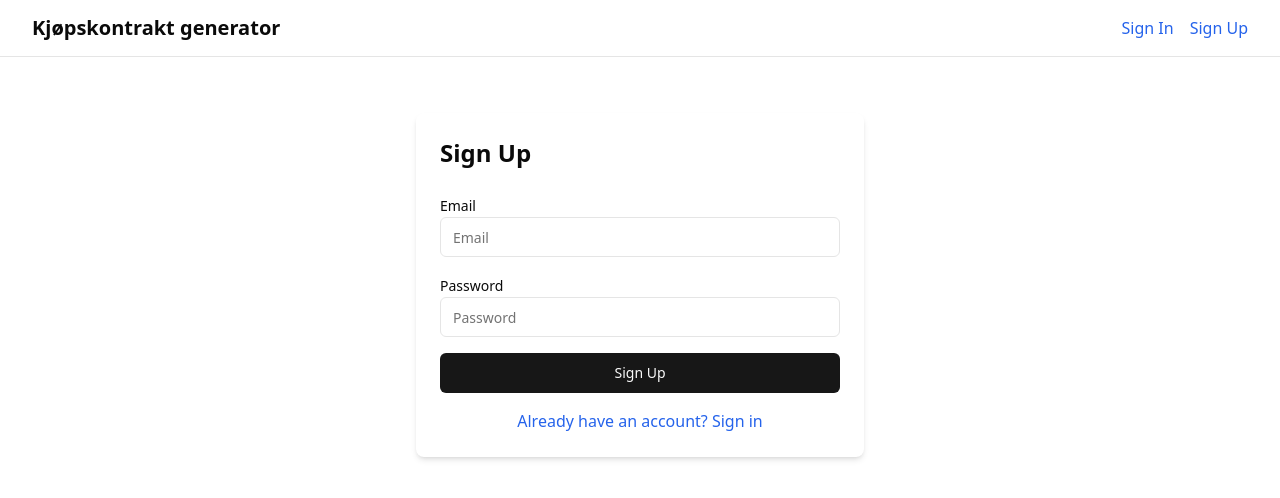
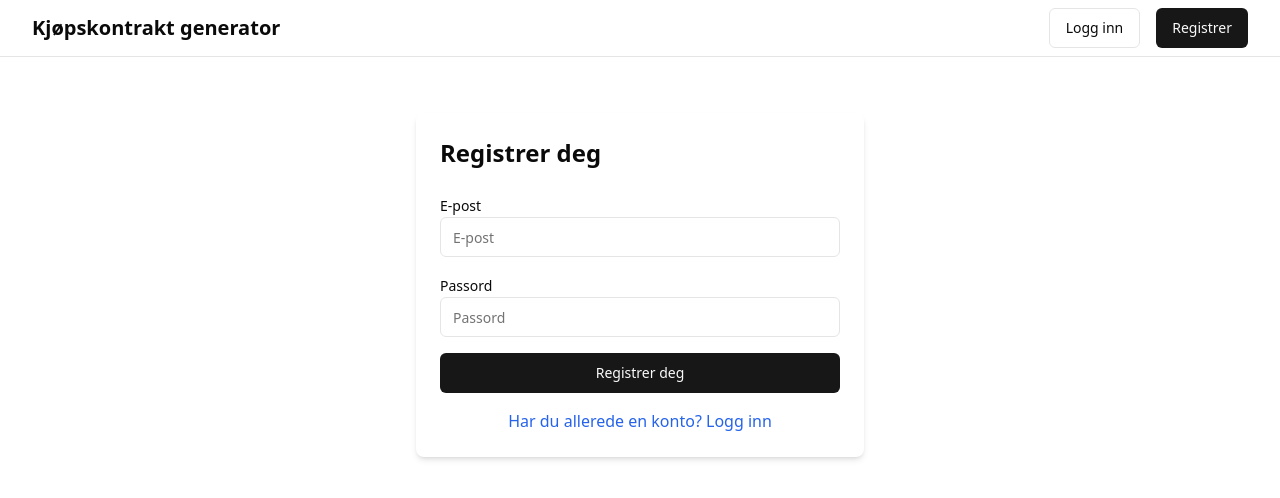
Before and after one commit to blendimaliqi/kjopskontrakt-next, a Next.js app: page /auth/signup in a window 1280 px wide. Shown: the top 498 px of the page. Built offline with nearby package versions, Linux system fonts and the light colour scheme; no server answers.

Commit message:
made norwegian translations

```diff
--- a/app/auth/signin/page.tsx
+++ b/app/auth/signin/page.tsx
@@ -30,7 +30,7 @@ export default function SignIn() {
     setIsLoading(false);
 
     if (result?.error) {
-      setError("Invalid email or password");
+      setError("Ugyldig e-post eller passord");
     } else {
       router.push("/");
     }
@@ -38,7 +38,7 @@ export default function SignIn() {
 
   return (
     <div className="max-w-md mx-auto mt-8 p-6 bg-white rounded-lg shadow-md">
-      <h1 className="text-2xl font-bold mb-6">Sign In</h1>
+      <h1 className="text-2xl font-bold mb-6">Logg Inn</h1>
       {error && (
         <Alert variant="destructive" className="mb-4">
           <AlertDescription>{error}</AlertDescription>
@@ -46,34 +46,34 @@ export default function SignIn() {
       )}
       <form onSubmit={handleSubmit} className="space-y-4">
         <div>
-          <Label htmlFor="email">Email</Label>
+          <Label htmlFor="email">E-post</Label>
           <Input
             id="email"
             type="email"
             value={email}
             onChange={(e) => setEmail(e.target.value)}
-            placeholder="Email"
+            placeholder="E-post"
             required
           />
         </div>
         <div>
-          <Label htmlFor="password">Password</Label>
+          <Label htmlFor="password">Passord</Label>
           <Input
             id="password"
             type="password"
             value={password}
             onChange={(e) => setPassword(e.target.value)}
-            placeholder="Password"
+            placeholder="Passord"
             required
           />
         </div>
         <Button type="submit" className="w-full" disabled={isLoading}>
-          {isLoading ? "Signing in..." : "Sign in"}
+          {isLoading ? "Logger inn..." : "Logg inn"}
         </Button>
       </form>
       <div className="mt-4 text-center">
         <Link href="/auth/signup" className="text-blue-600 hover:underline">
-          Don't have an account? Sign up
+          Har du ikke en konto? Registrer deg
         </Link>
       </div>
     </div>
--- a/app/auth/signup/page.tsx
+++ b/app/auth/signup/page.tsx
@@ -44,7 +44,7 @@ export default function SignUp() {
 
     if (result?.error) {
       setError(
-        "Error signing in after registration. Please try signing in manually."
+        "Feil ved innlogging etter registrering. Vennligst prøv å logge inn manuelt."
       );
     } else {
       router.push("/");
@@ -53,7 +53,7 @@ export default function SignUp() {
 
   return (
     <div className="max-w-md mx-auto mt-8 p-6 bg-white rounded-lg shadow-md">
-      <h1 className="text-2xl font-bold mb-6">Sign Up</h1>
+      <h1 className="text-2xl font-bold mb-6">Registrer deg</h1>
       {error && (
         <Alert variant="destructive" className="mb-4">
           <AlertDescription>{error}</AlertDescription>
@@ -61,34 +61,34 @@ export default function SignUp() {
       )}
       <form onSubmit={handleSignUp} className="space-y-4">
         <div>
-          <Label htmlFor="email">Email</Label>
+          <Label htmlFor="email">E-post</Label>
           <Input
             id="email"
             type="email"
             value={email}
             onChange={(e) => setEmail(e.target.value)}
-            placeholder="Email"
+            placeholder="E-post"
             required
           />
         </div>
         <div>
-          <Label htmlFor="password">Password</Label>
+          <Label htmlFor="password">Passord</Label>
           <Input
             id="password"
             type="password"
             value={password}
             onChange={(e) => setPassword(e.target.value)}
-            placeholder="Password"
+            placeholder="Passord"
             required
           />
         </div>
         <Button type="submit" className="w-full" disabled={isLoading}>
-          {isLoading ? "Signing up..." : "Sign Up"}
+          {isLoading ? "Registrerer..." : "Registrer deg"}
         </Button>
       </form>
       <div className="mt-4 text-center">
         <Link href="/auth/signin" className="text-blue-600 hover:underline">
-          Already have an account? Sign in
+          Har du allerede en konto? Logg inn
         </Link>
       </div>
     </div>
--- a/app/profile/page.tsx
+++ b/app/profile/page.tsx
@@ -16,7 +16,9 @@ const ProfilePage = () => {
       <div className="flex items-center justify-center h-screen">
         <Card>
           <CardContent className="pt-6">
-            <p className="text-center">Please sign in to view your profile.</p>
+            <p className="text-center">
+              Vennligst logg inn for å se profilen din.
+            </p>
           </CardContent>
         </Card>
       </div>
@@ -25,13 +27,13 @@ const ProfilePage = () => {
 
   return (
     <div className="container mx-auto p-6">
-      <h1 className="text-3xl font-bold mb-6">Your Profile</h1>
+      <h1 className="text-3xl font-bold mb-6">Din Profil</h1>
       <div className="grid grid-cols-1 md:grid-cols-2 gap-6">
         <Card>
           <CardHeader>
             <CardTitle className="flex items-center">
               <User className="mr-2" />
-              User Information
+              Brukerinformasjon
             </CardTitle>
           </CardHeader>
           <CardContent>
@@ -39,7 +41,7 @@ const ProfilePage = () => {
               <Mail className="mr-2" />
               <span>{session.user.email}</span>
             </div>
-            <Button variant="outline">Edit Profile</Button>
+            <Button variant="outline">Rediger Profil</Button>
           </CardContent>
         </Card>
 
@@ -47,7 +49,7 @@ const ProfilePage = () => {
           <CardHeader>
             <CardTitle className="flex items-center">
               <DollarSign className="mr-2" />
-              Account Balance
+              Kontobalanse
             </CardTitle>
           </CardHeader>
           <CardContent>
@@ -55,14 +57,7 @@ const ProfilePage = () => {
           </CardContent>
         </Card>
 
-        <Card className="md:col-span-2">
-          <CardHeader>
-            <CardTitle>Deposit Funds</CardTitle>
-          </CardHeader>
-          <CardContent>
-            <Deposit />
-          </CardContent>
-        </Card>
+        <Deposit />
       </div>
     </div>
   );
--- a/components/Deposit.tsx
+++ b/components/Deposit.tsx
@@ -35,16 +35,14 @@ function Deposit() {
       const data = await response.json();
 
       if (!response.ok) {
-        throw new Error(data.error || "An unknown error occurred");
+        throw new Error(data.error || "En ukjent feil oppstod");
       }
 
-      setSuccess(
-        `Deposit successful! New balance: $${data.balance.toFixed(2)}`
-      );
+      setSuccess(`Innskudd vellykket! Ny saldo: ${data.balance.toFixed(2)} kr`);
       setAmount(""); // Reset amount after successful deposit
     } catch (error) {
-      console.error("Deposit error:", error);
-      setError(`Deposit failed: ${error}`);
+      console.error("Innskuddsfeil:", error);
+      setError(`Innskudd mislyktes: ${error}`);
     } finally {
       setIsLoading(false);
     }
@@ -59,11 +57,11 @@ function Deposit() {
   };
 
   return (
-    <Card>
+    <Card className="md:col-span-2">
       <CardHeader>
-        <CardTitle>Make a Deposit</CardTitle>
+        <CardTitle>Gjør et innskudd</CardTitle>
         <CardDescription>
-          Enter the amount you wish to deposit into your account.
+          Skriv inn beløpet du ønsker å sette inn på kontoen din.
         </CardDescription>
       </CardHeader>
       <CardContent>
@@ -72,7 +70,7 @@ function Deposit() {
             type="text"
             value={amount}
             onChange={handleAmountChange}
-            placeholder="Enter amount"
+            placeholder="Skriv inn beløp"
             className="flex-grow"
           />
           <Button
@@ -82,10 +80,10 @@ function Deposit() {
             {isLoading ? (
               <>
                 <Loader2 className="mr-2 h-4 w-4 animate-spin" />
-                Processing
+                Behandler
               </>
             ) : (
-              "Deposit"
+              "Sett inn"
             )}
           </Button>
         </div>
@@ -93,13 +91,13 @@ function Deposit() {
       <CardFooter>
         {error && (
           <Alert variant="destructive">
-            <AlertTitle>Error</AlertTitle>
+            <AlertTitle>Feil</AlertTitle>
             <AlertDescription>{error}</AlertDescription>
           </Alert>
         )}
         {success && (
           <Alert variant="default">
-            <AlertTitle>Success</AlertTitle>
+            <AlertTitle>Vellykket</AlertTitle>
             <AlertDescription>{success}</AlertDescription>
           </Alert>
         )}
--- a/components/DropDownProfile.tsx
+++ b/components/DropDownProfile.tsx
@@ -22,12 +22,12 @@ const DropdownProfile = () => {
   if (!session) {
     return (
       <div className="flex space-x-4">
-        <Link href="/auth/signin" className="text-blue-600 hover:text-blue-800">
-          Sign In
-        </Link>
-        <Link href="/auth/signup" className="text-blue-600 hover:text-blue-800">
-          Sign Up
-        </Link>
+        <Button asChild variant="outline">
+          <Link href="/auth/signin">Logg inn</Link>
+        </Button>
+        <Button asChild>
+          <Link href="/auth/signup">Registrer</Link>
+        </Button>
       </div>
     );
   }
@@ -55,7 +55,7 @@ const DropdownProfile = () => {
           <DropdownMenuItem>
             <User className="mr-2 h-4 w-4" />
             <Link href="/profile" className="flex-grow">
-              Din profil
+              Min profil
             </Link>
           </DropdownMenuItem>
           <DropdownMenuItem>
@@ -70,7 +70,7 @@ const DropdownProfile = () => {
         <DropdownMenuSeparator />
 
         <DropdownMenuItem className="flex flex-col items-start">
-          <span className="font-medium">Balance:</span>
+          <span className="font-medium">Kontobalanse:</span>
           <div className="w-full">
             <Balance />
           </div>
--- a/components/PurchaseContractForm.tsx
+++ b/components/PurchaseContractForm.tsx
@@ -159,10 +159,6 @@ const PurchaseContractForm: React.FC = () => {
       if (!response.ok) {
         throw new Error(data.error || "An unknown error occurred");
       }
-
-      setSuccess(
-        `Withdrawal successful! New balance: $${data.balance.toFixed(2)}`
-      );
 
       generatePDF(formData);
     } catch (error) {
```
